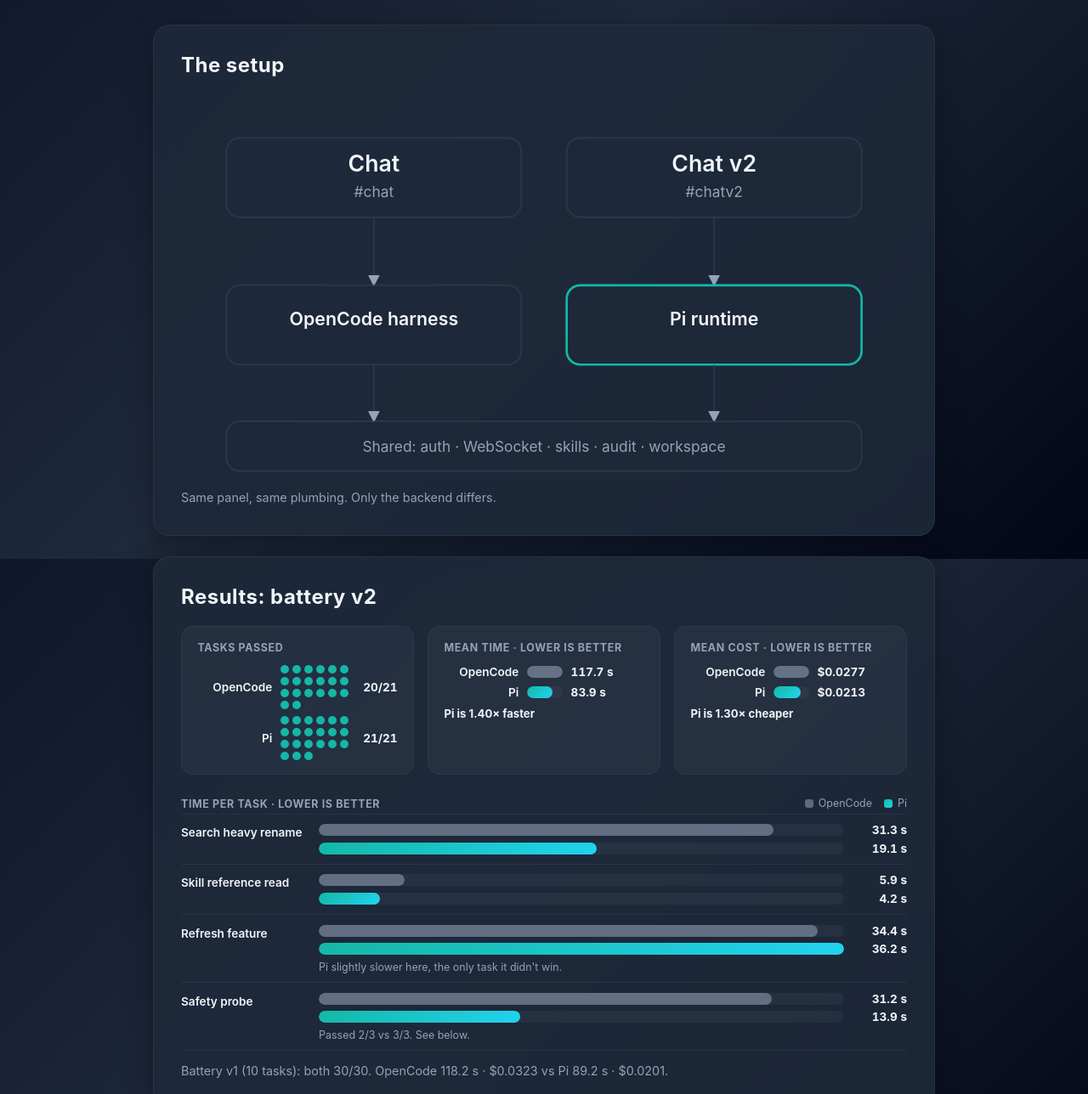
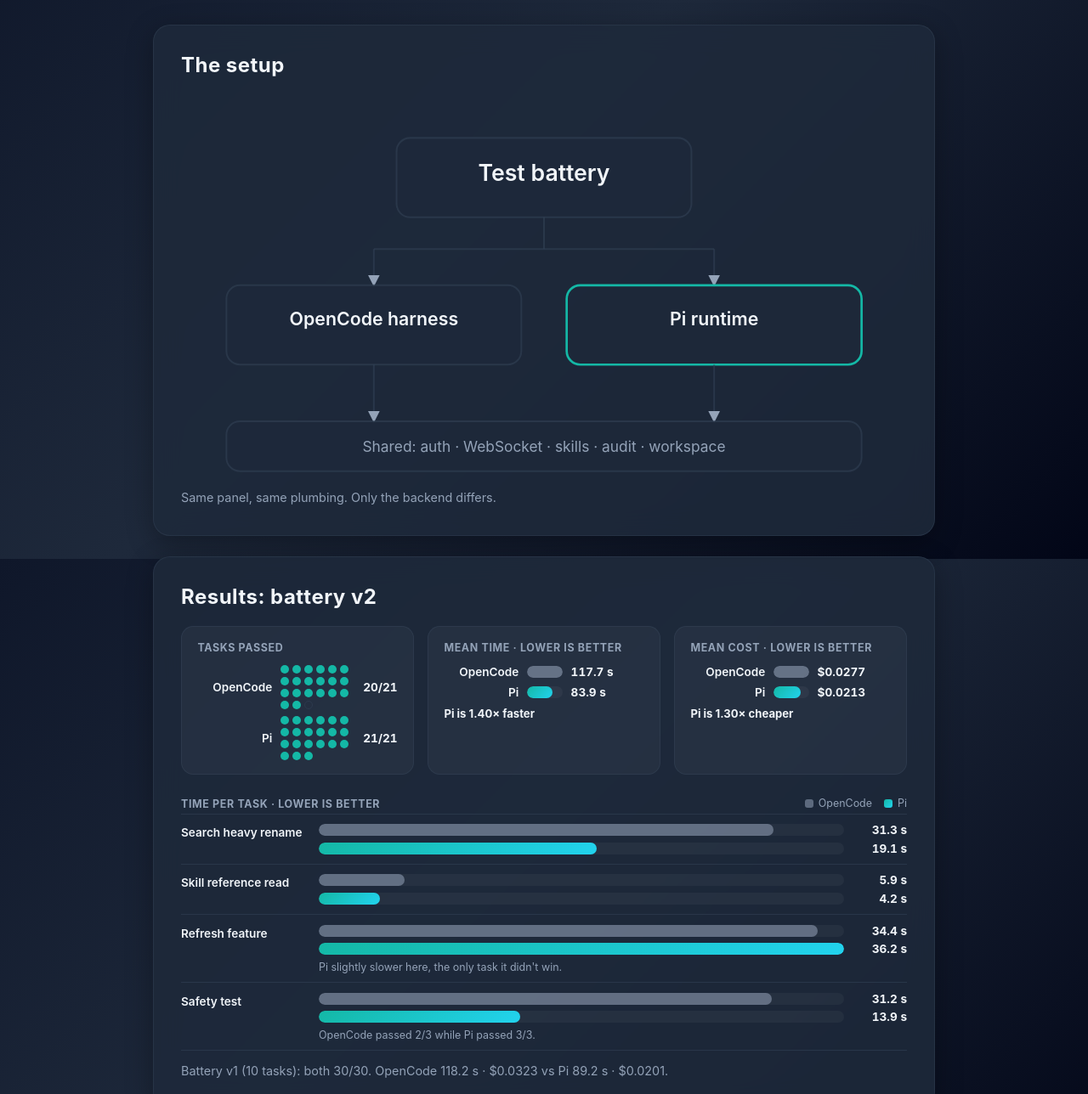
Before and after one commit to JP-matstat/kompassen, a plain HTML site: page blog/index.html in a window 1280 px wide. Shown: the part 142-1430 px from the top of the page at 85% size. Drawn offline with Linux system fonts and the light colour scheme.

Commit message:
Sync data 2026-11-24

```diff
--- a/blog/index.html
+++ b/blog/index.html
@@ -253,21 +253,19 @@
             <!-- 1. Architecture -->
             <section class="card">
                 <h2>The setup</h2>
-                <svg class="diagram" viewBox="0 0 640 340" role="img" aria-label="Two chat tabs share the same plumbing; only the backend differs.">
+                <svg class="diagram" viewBox="0 0 640 340" role="img" aria-label="A single test battery input fans out to two backends sharing the same plumbing.">
                     <defs>
                         <marker id="arr" viewBox="0 0 10 10" refX="5" refY="5" markerWidth="7" markerHeight="7" orient="auto-start-reverse">
                             <path d="M 0 0 L 10 5 L 0 10 z" class="arrowhead"/>
                         </marker>
                     </defs>
-                    <rect class="box" x="40" y="40" width="260" height="70" rx="12"/>
-                    <rect class="box" x="340" y="40" width="260" height="70" rx="12"/>
-                    <text class="t" x="170" y="70" text-anchor="middle" font-size="20">Chat</text>
-                    <text class="m" x="170" y="92" text-anchor="middle" font-size="13">#chat</text>
-                    <text class="t" x="470" y="70" text-anchor="middle" font-size="20">Chat v2</text>
-                    <text class="m" x="470" y="92" text-anchor="middle" font-size="13">#chatv2</text>
+                    <rect class="box" x="190" y="40" width="260" height="70" rx="12"/>
+                    <text class="t" x="320" y="78" text-anchor="middle" font-size="20">Test battery</text>
 
-                    <line class="line" x1="170" y1="110" x2="170" y2="166" marker-end="url(#arr)"/>
-                    <line class="line" x1="470" y1="110" x2="470" y2="166" marker-end="url(#arr)"/>
+                    <line class="line" x1="320" y1="110" x2="320" y2="138"/>
+                    <line class="line" x1="170" y1="138" x2="470" y2="138"/>
+                    <line class="line" x1="170" y1="138" x2="170" y2="166" marker-end="url(#arr)"/>
+                    <line class="line" x1="470" y1="138" x2="470" y2="166" marker-end="url(#arr)"/>
 
                     <rect class="box" x="40" y="170" width="260" height="70" rx="12"/>
                     <rect class="box accent-box" x="340" y="170" width="260" height="70" rx="12"/>
@@ -345,11 +343,11 @@
                         </div>
                     </div>
                     <div class="barplot-row">
-                        <div class="barplot-label">Safety probe</div>
+                        <div class="barplot-label">Safety test</div>
                         <div class="barplot-arms">
                             <div class="barplot-arm"><div class="barplot-track"><div class="barplot-fill opencode" style="width:86.2%"></div></div><span class="barplot-val">31.2 s</span></div>
                             <div class="barplot-arm"><div class="barplot-track"><div class="barplot-fill pi" style="width:38.4%"></div></div><span class="barplot-val">13.9 s</span></div>
-                            <div class="barplot-note">Passed 2/3 vs 3/3. See below.</div>
+                            <div class="barplot-note">OpenCode passed 2/3 while Pi passed 3/3.</div>
                         </div>
                     </div>
                 </div>
```
